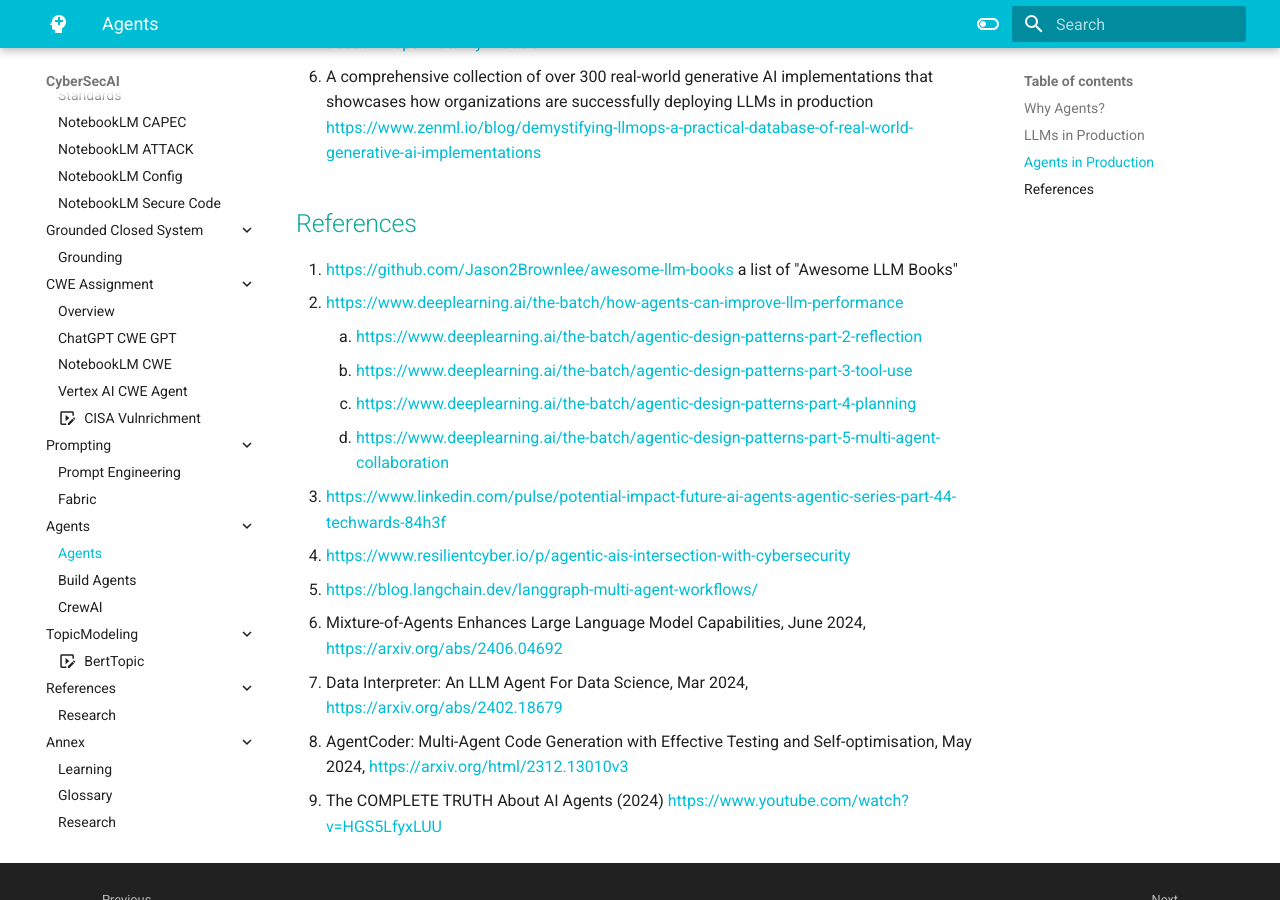
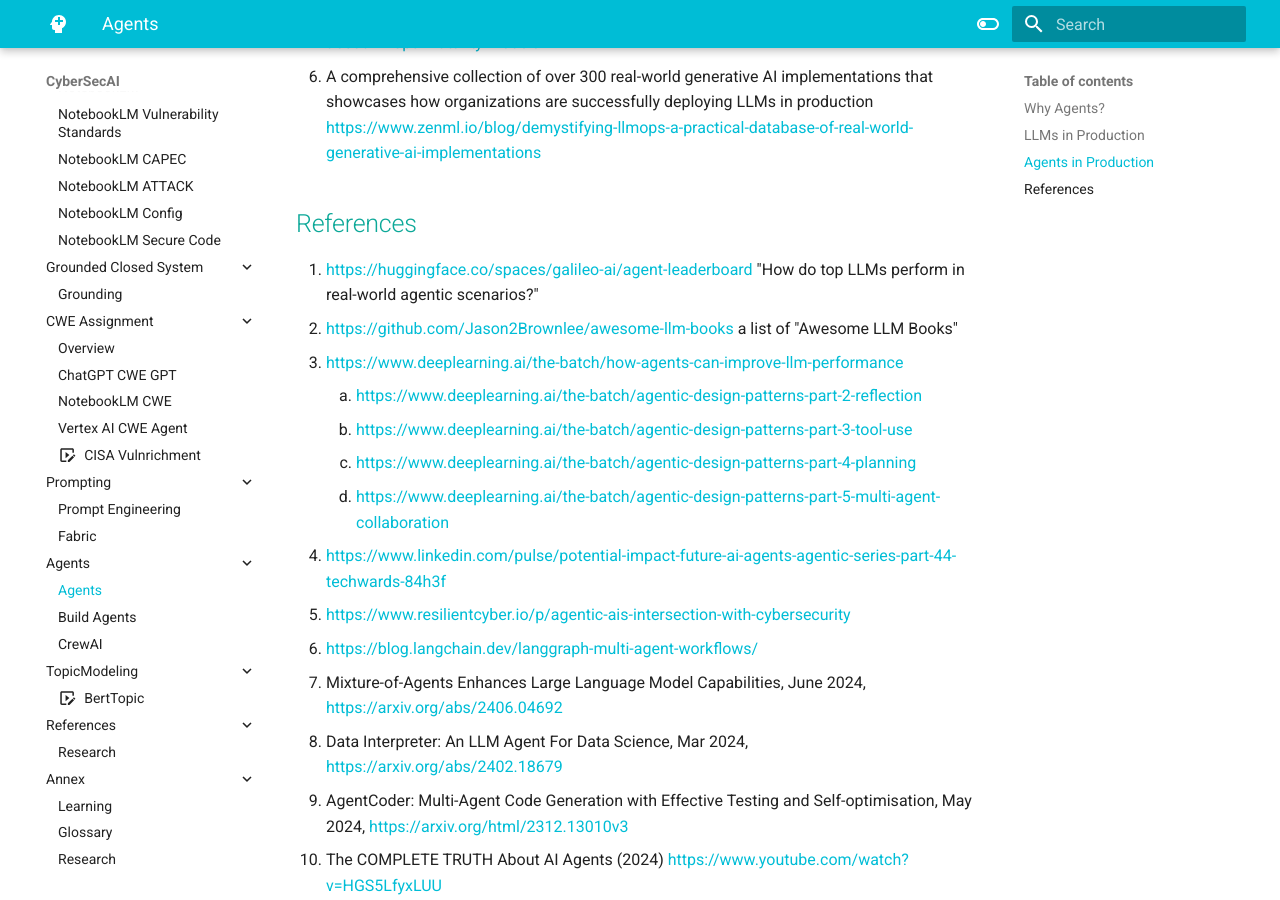
Before and after one commit to CyberSecAI/CyberSecAI.github.io, an MkDocs documentation site: the page built from docs/agents/Agents.md, in a window 1280 px wide and 900 px high, scrolled down 2467 px. Built offline with MkDocs 1.6.1 and Material for MkDocs 9.7.7, drawn with Linux system fonts in a browser that asks for light colours; comment, search, counter and statistics services are not loaded.

Commit message:
agent leaderboard ref

```diff
--- a/docs/agents/Agents.md
+++ b/docs/agents/Agents.md
@@ -73,16 +73,17 @@
 
 ## References
 
- 1. https://github.com/Jason2Brownlee/awesome-llm-books a list of "Awesome LLM Books"
- 2. https://www.deeplearning.ai/the-batch/how-agents-can-improve-llm-performance
+ 1. https://huggingface.co/spaces/galileo-ai/agent-leaderboard "How do top LLMs perform in real-world agentic scenarios?"
+ 2. https://github.com/Jason2Brownlee/awesome-llm-books a list of "Awesome LLM Books"
+ 3. https://www.deeplearning.ai/the-batch/how-agents-can-improve-llm-performance
     1. https://www.deeplearning.ai/the-batch/agentic-design-patterns-part-2-reflection
     2. https://www.deeplearning.ai/the-batch/agentic-design-patterns-part-3-tool-use
     3. https://www.deeplearning.ai/the-batch/agentic-design-patterns-part-4-planning
     4. https://www.deeplearning.ai/the-batch/agentic-design-patterns-part-5-multi-agent-collaboration
- 3. https://www.linkedin.com/pulse/potential-impact-future-ai-agents-agentic-series-part-44-techwards-84h3f
- 4. https://www.resilientcyber.io/p/agentic-ais-intersection-with-cybersecurity
- 5. https://blog.langchain.dev/langgraph-multi-agent-workflows/
- 6. Mixture-of-Agents Enhances Large Language Model Capabilities, June 2024, https://arxiv.org/abs/2406.04692
- 7. Data Interpreter: An LLM Agent For Data Science, Mar 2024, https://arxiv.org/abs/2402.18679
- 8.  AgentCoder: Multi-Agent Code Generation with Effective Testing and Self-optimisation, May 2024, https://arxiv.org/html/2312.13010v3
- 9.  The COMPLETE TRUTH About AI Agents (2024) https://www.youtube.com/watch?v=HGS5LfyxLUU
+ 4. https://www.linkedin.com/pulse/potential-impact-future-ai-agents-agentic-series-part-44-techwards-84h3f
+ 5. https://www.resilientcyber.io/p/agentic-ais-intersection-with-cybersecurity
+ 6. https://blog.langchain.dev/langgraph-multi-agent-workflows/
+ 7. Mixture-of-Agents Enhances Large Language Model Capabilities, June 2024, https://arxiv.org/abs/2406.04692
+ 8. Data Interpreter: An LLM Agent For Data Science, Mar 2024, https://arxiv.org/abs/2402.18679
+ 9.  AgentCoder: Multi-Agent Code Generation with Effective Testing and Self-optimisation, May 2024, https://arxiv.org/html/2312.13010v3
+ 10. The COMPLETE TRUTH About AI Agents (2024) https://www.youtube.com/watch?v=HGS5LfyxLUU
```
